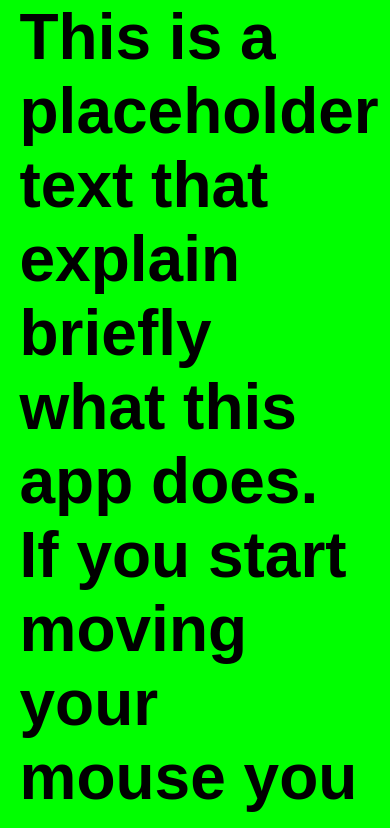
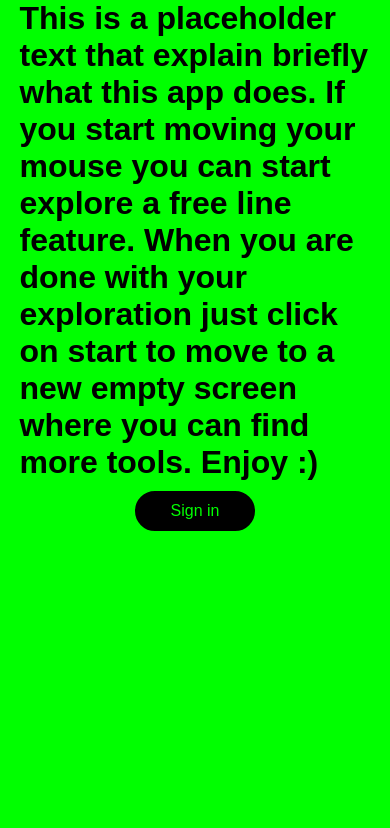
Before and after one commit to RoccoccoR/drawing-meta-app, a Next.js app: page / in a window 390 px wide. Shown: the top 828 px of the page. Built offline with nearby package versions, Linux system fonts and the light colour scheme; no server answers.

Commit message:
aaaaaaaaaaa

```diff
--- a/components/LogInBtn/LogInBtn.jsx
+++ b/components/LogInBtn/LogInBtn.jsx
@@ -6,7 +6,7 @@ export default function LogInBtn() {
   if (session) {
     return (
       <>
-        Hey {session.user.name} <br />
+        {/* Hey {session.user.name} <br /> */}
         {/* <img
           src={session.user.image}
           alt="user-image"
@@ -20,7 +20,7 @@ export default function LogInBtn() {
   }
   return (
     <>
-      Not signed in <br />
+      {/* Not signed in <br /> */}
       <button className="logInBtn" onClick={() => signIn()}>
         Sign in
       </button>
--- a/components/Navbar/Navbar.jsx
+++ b/components/Navbar/Navbar.jsx
@@ -1,5 +1,4 @@
 import Link from "next/link";
-import LogInBtn from "../LogInBtn/LogInBtn";
 
 export default function Navbar() {
   return (
@@ -16,7 +15,6 @@ export default function Navbar() {
       <Link className="menubarItem" href="/info">
         Info
       </Link>
-      <LogInBtn />
     </div>
   );
 }
--- a/src/pages/index.js
+++ b/src/pages/index.js
@@ -1,8 +1,9 @@
 import { useRouter } from "next/router";
-import IntroStartBtn from "../../components/IntroStartBtn/IntroStartBtn.jsx";
 import IntroText from "../../components/IntroText/IntroText";
 import MousePathTracker from "../../components/MouseTracker/MouseTracker";
 import React from "react";
+import LogInBtn from "../../components/LogInBtn/LogInBtn.jsx";
+import { getSession } from "next-auth/react";
 
 export default function Home() {
   const router = useRouter();
@@ -14,10 +15,24 @@ export default function Home() {
   return (
     <main className="main-container">
       <div className="background-container">
-        <IntroText />
-        <IntroStartBtn onClick={goToSheetPage} />
+        <IntroText className="introText" />
+        <LogInBtn onClick={goToSheetPage} />
       </div>
       <MousePathTracker />
     </main>
   );
 }
+
+export const getServerSideProps = async (context) => {
+  const session = await getSession(context);
+  if (session) {
+    return {
+      redirect: {
+        destination: "/tool",
+      },
+    };
+  }
+  return {
+    props: { session },
+  };
+};
--- a/src/pages/profile.js
+++ b/src/pages/profile.js
@@ -2,6 +2,7 @@ import useSWR, { mutate } from "swr";
 import Image from "next/image";
 import { useRouter } from "next/router";
 import { useSession } from "next-auth/react";
+import LogInBtn from "../../components/LogInBtn/LogInBtn";
 
 const fetcher = (url) => fetch(url).then((r) => r.json());
 
@@ -89,9 +90,13 @@ export default function Profile() {
               }}>
               {drawing.published ? "Unpublish" : "Publish"}
             </button>
+            <button type="button" onClick={() => downloadDrawing(imageData)}>
+              Download
+            </button>
           </div>
         );
       })}
+      <LogInBtn />
     </>
   );
 }
--- a/src/styles/globals.css
+++ b/src/styles/globals.css
@@ -56,3 +56,9 @@ a {
   color: inherit;
   text-decoration: none;
 }
+
+@media (max-width: 767px) {
+  .introText {
+    font-size: 2rem;
+  }
+}
--- a/src/styles/tool.css
+++ b/src/styles/tool.css
@@ -8,15 +8,6 @@
   font-size: 1rem;
   border: 2px solid black;
   width: 160px;
-}
-
-/* comment this */
-main {
-  display: flex;
-  flex-direction: column;
-  align-items: center;
-  justify-content: center;
-  height: 100vh;
 }
 
 .saveButton {
@@ -45,6 +36,6 @@ main {
 }
 
 /* comment this */
-canvas {
+/* canvas {
   display: fixed;
-}
+} */
```
